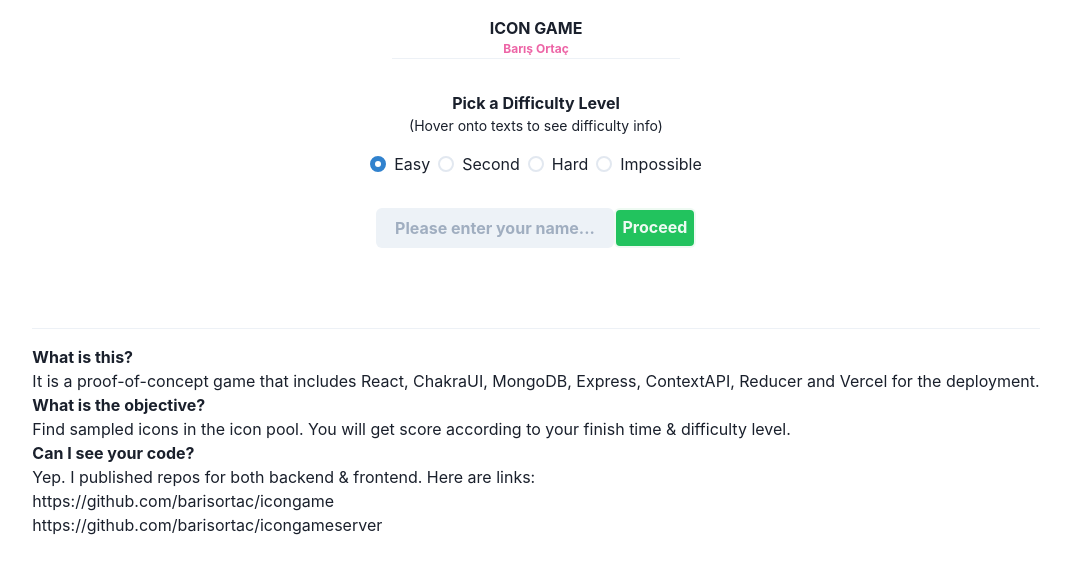
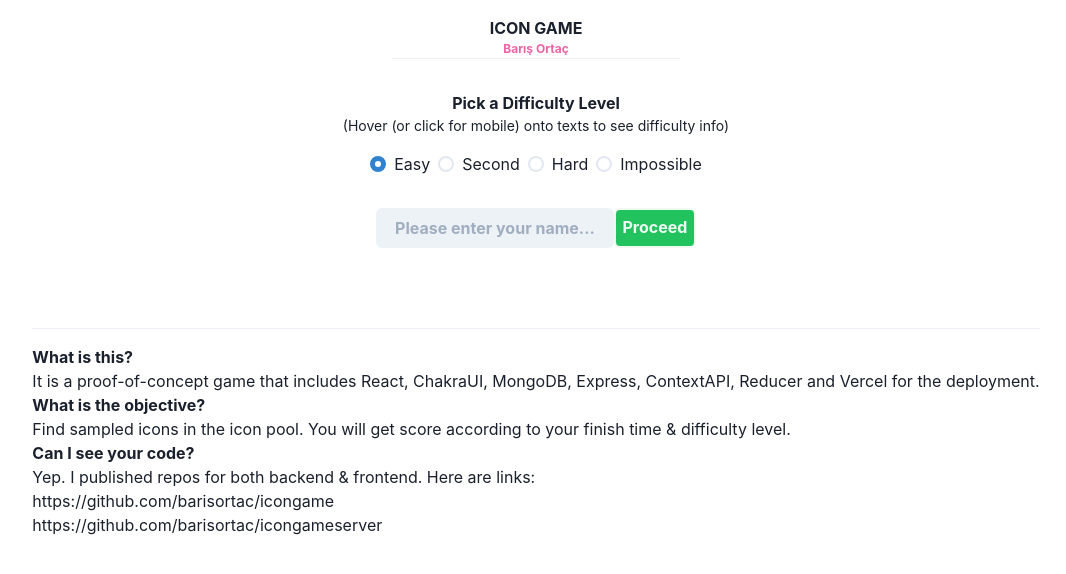
Before and after one commit to barisortac/icongame, a React (Create React App) app: page / in a window 1280 px wide. Shown: the top 574 px of the page, without its empty margins (104-1170 px from the left). Built offline with nearby package versions, Linux system fonts and the light colour scheme.

Commit message:
add info

```diff
--- a/src/pages/Login/Login.js
+++ b/src/pages/Login/Login.js
@@ -43,7 +43,7 @@ const Login = () => {
   return (
     <Flex flexDirection="column" justifyContent="center" alignItems="center" mt="2em">
       <Text fontWeight="bold">Pick a Difficulty Level</Text>
-      <Text fontSize="sm">(Hover onto texts to see difficulty info)</Text>
+      <Text fontSize="sm">(Hover (or click for mobile) onto texts to see difficulty info)</Text>
       <Flex justifyContent="space-between">
         <RadioGroup onChange={setDifficulty} defaultValue="1" value={difficulty} mt="1em">
           <Stack direction="row">
```
